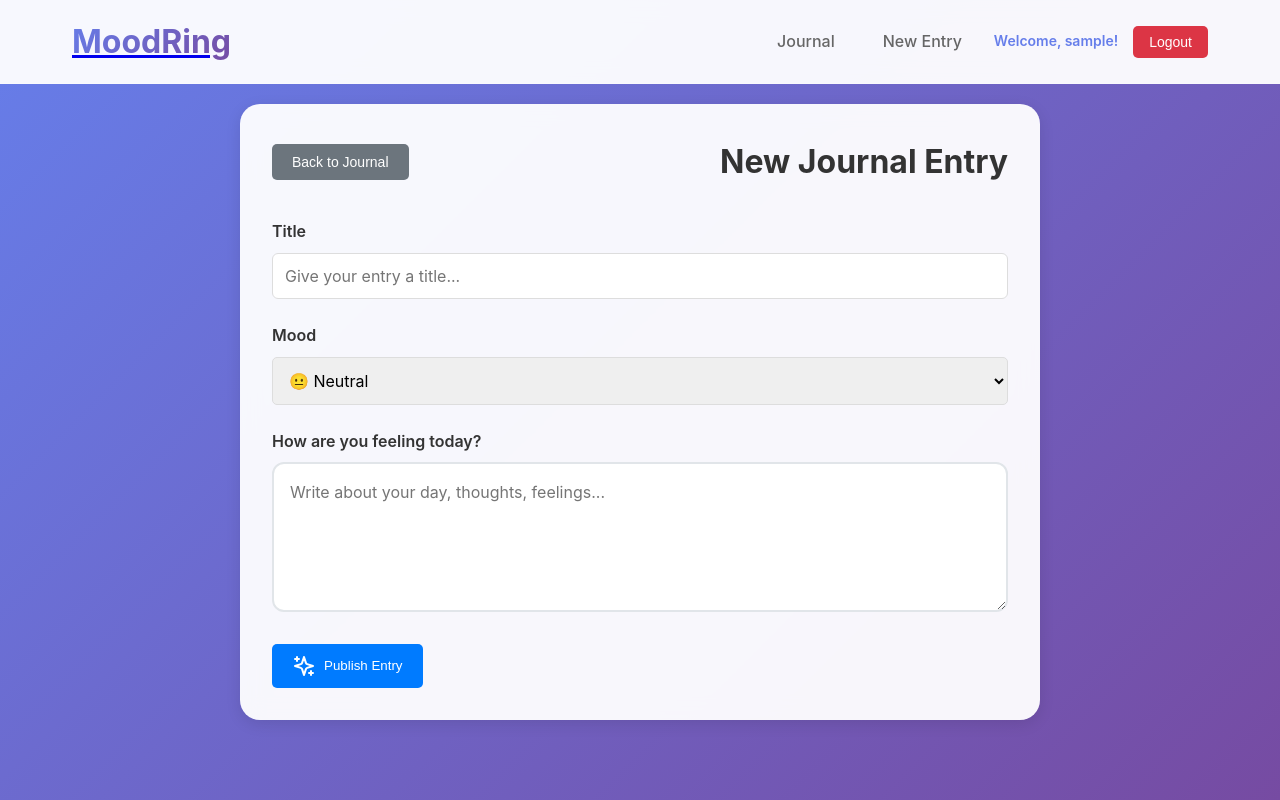
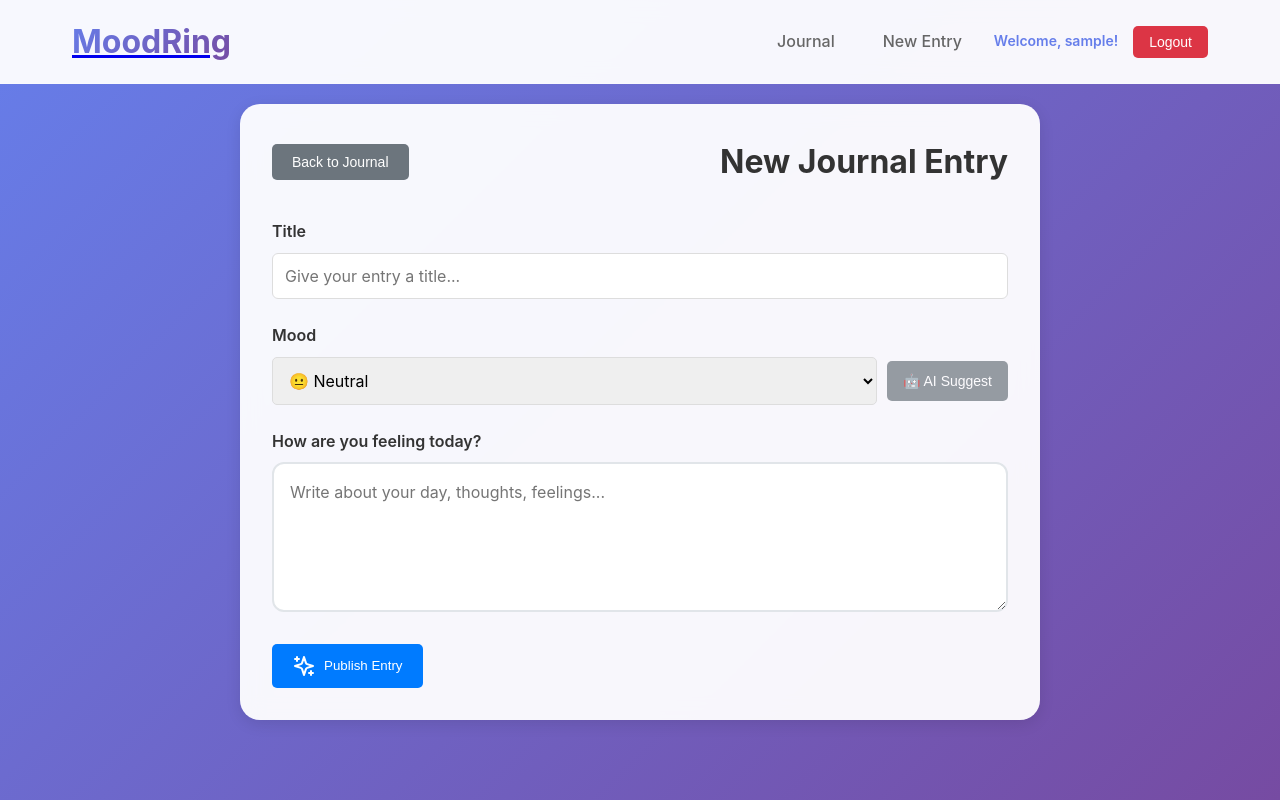
Before and after one commit to ThisbeSchoJo/moodring, a React (Create React App) app in the folder client/: page /new in a window 1280 px wide. Built offline with nearby package versions, Linux system fonts and the light colour scheme; sample sign-in values are in the browser's storage.

Commit message:
Added OpenAI API for mood parsing from the entries

```diff
--- a/client/src/components/EntryForm.js
+++ b/client/src/components/EntryForm.js
@@ -11,7 +11,37 @@ const EntryForm = () => {
   const [content, setContent] = useState("");
   const [mood, setMood] = useState("neutral");
   const [isSubmitting, setIsSubmitting] = useState(false);
+  const [isAnalyzing, setIsAnalyzing] = useState(false);
   const [message, setMessage] = useState("");
+
+  const analyzeMood = async (content) => {
+    if (!content.trim()) return;
+
+    setIsAnalyzing(true);
+    try {
+      const response = await fetch("http://localhost:5555/analyze-mood", {
+        method: "POST",
+        headers: {
+          "Content-Type": "application/json",
+        },
+        body: JSON.stringify({ content: content.trim() }),
+      });
+
+      if (response.ok) {
+        const data = await response.json();
+        setMood(data.mood);
+        setMessage("AI suggested mood: " + data.mood);
+      } else {
+        const errorData = await response.json().catch(() => ({}));
+        console.error("Failed to analyze mood:", errorData);
+        setMessage("AI analysis failed: " + (errorData.error || "Unknown error"));
+      }
+    } catch (error) {
+      console.error("Error analyzing mood:", error);
+    } finally {
+      setIsAnalyzing(false);
+    }
+  };
 
   const handleSubmit = async () => {
     // check if title and content are not empty (trim will remove whitespace from beginning and end)
@@ -89,6 +119,7 @@ const EntryForm = () => {
         </div>
         <div className="form-group">
           <label htmlFor="mood">Mood</label>
+          <div className="mood-section">
             <select
               id="mood"
               value={mood}
@@ -102,8 +133,17 @@ const EntryForm = () => {
               <option value="angry">😠 Angry</option>
               <option value="anxious">😰 Anxious</option>
             </select>
+            <button
+              type="button"
+              className="analyze-button"
+              onClick={() => analyzeMood(content)}
+              disabled={isAnalyzing || !content.trim()}
+            >
+              {isAnalyzing ? "🤖 Analyzing..." : "🤖 AI Suggest"}
+            </button>
           </div>
-        <div className="form-group" >
+        </div>
+        <div className="form-group">
           <label htmlFor="content">How are you feeling today?</label>
           <textarea
             id="content"
--- a/client/src/styling/entryform.css
+++ b/client/src/styling/entryform.css
@@ -71,6 +71,37 @@
   box-shadow: 0 0 0 2px rgba(0, 123, 255, 0.25);
 }
 
+.mood-section {
+  display: flex;
+  gap: 10px;
+  align-items: center;
+}
+
+.mood-section select {
+  flex: 1;
+}
+
+.analyze-button {
+  background-color: #6f42c1;
+  color: white;
+  border: none;
+  padding: 12px 16px;
+  border-radius: 5px;
+  cursor: pointer;
+  font-size: 14px;
+  white-space: nowrap;
+}
+
+.analyze-button:hover {
+  background-color: #5a32a3;
+}
+
+.analyze-button:disabled {
+  background-color: #6c757d;
+  cursor: not-allowed;
+  opacity: 0.7;
+}
+
 .publish-button:disabled {
   background-color: #6c757d;
   cursor: not-allowed;
```
Also changed, not shown: 1 other file (tests, documents, lock files or other folders). Lines whose indentation alone changed are shown as unchanged.
